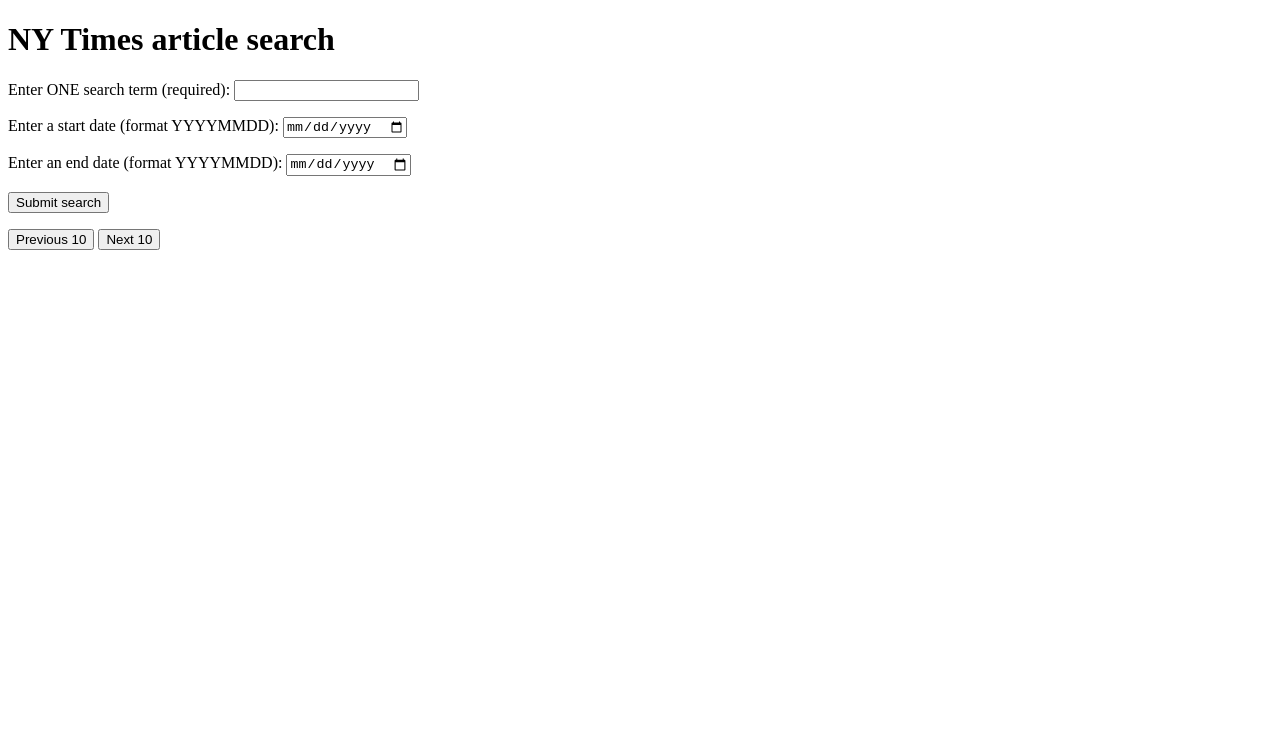
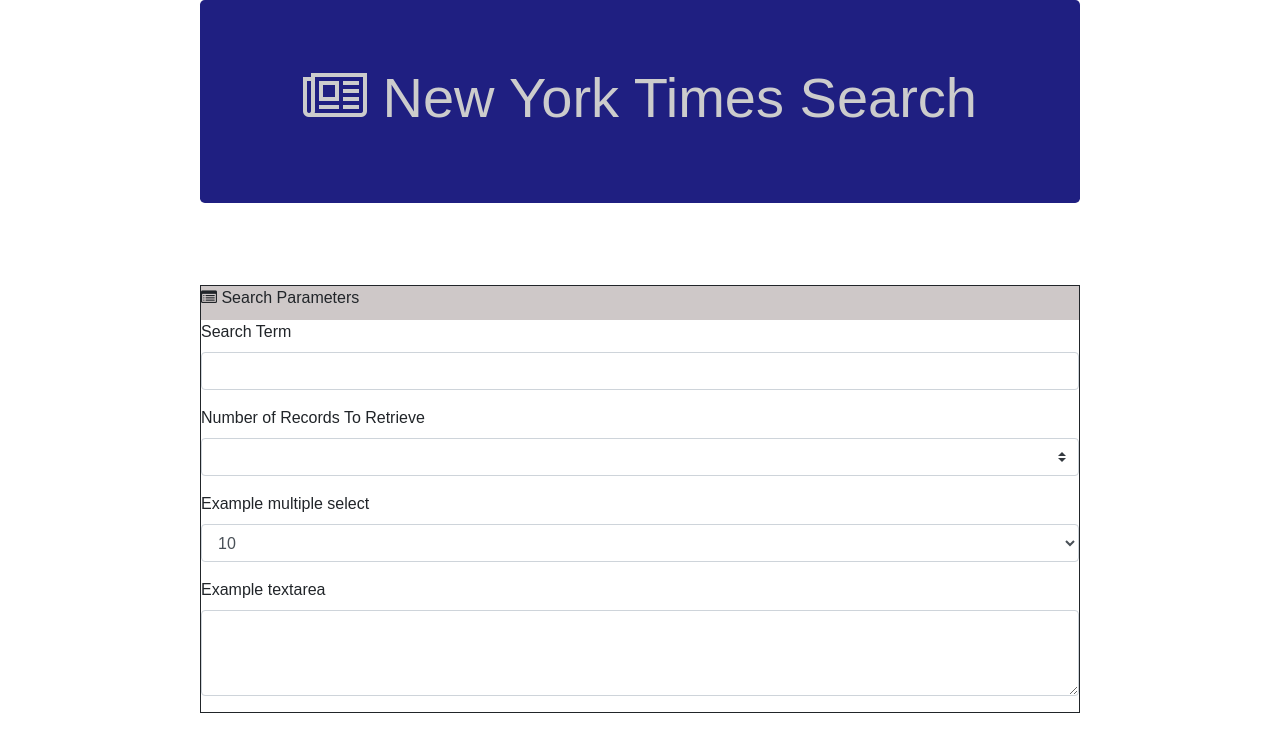
Before and after one commit to vighimre87/New_York_Times_Articles_Search, a plain HTML site: page index.html in a window 1280 px wide. Drawn offline with nearby package versions, Linux system fonts and the light colour scheme.

Commit message:
added form and jumbotron to HTML

```diff
--- a/Assets/script.js
+++ b/Assets/script.js
@@ -0,0 +1,16 @@
+const queryURL = "https://api.nytimes.com/svc/search/v2/articlesearch.json?&api-key=HsQKsBMeftCAiZmiLYg4PCgRjZA4Tqwo";
+
+const submitBtn = $(".submit");
+const prevBtn= $(".prev");
+const nextBtn = $(".next");
+
+submitBtn.on("click", function() {
+    $.ajax({
+        url: queryURL,
+        method: "GET"
+      })
+
+        .then(function(response) {
+            console.log(response);
+        });
+});
--- a/Assets/styles.css
+++ b/Assets/styles.css
@@ -2,65 +2,26 @@ body {
   font-family: sans-serif;
 }
 
-.wrapper {
-  width: 80%;
-  margin: 0 auto;
+.jumbotron {
+  color: #ccc;
+  background-color: rgb(31, 31, 129);
   display: flex;
+  justify-content: center;
+  margin-left: 200px;
+  margin-right: 200px;
 }
 
-.controls, .results {
-  flex: 1;
-  padding: 10px;
+header {
+  padding-bottom: 50px;
 }
 
-form p:nth-of-type(1) {
-  margin-top: 0;
+form {
+  margin-left: 200px;
+  margin-right: 200px;
+  border: 1px solid;
 }
 
-h1 {
-  text-align: center;
+#form-header {
+  background-color: rgb(206, 200, 200);
+  padding-bottom: 10px;
 }
-
-h2 {
-  font-size: 20px;
-}
-
-article p {
-  font-size: 14px;
-  line-height: 1.5;
-}
-
-article p.keywords {
-  line-height: 2;
-}
-
-nav {
-  margin-bottom: 50px;
-}
-
-.prev {
-  float: left;
-}
-
-.next {
-  float: right;
-}
-
-article {
-  padding: 10px;
-  margin-bottom: 20px;
-  background-color: #ddd;
-  border: 1px solid #ccc;
-}
-
-img {
-  float: right;
-  margin-left: 20px;
-  max-width: 200px;
-}
-
-span {
-  background-color: #ccc;
-  padding: 5px;
-  margin: 5px;
-}
--- a/index.html
+++ b/index.html
@@ -4,42 +4,55 @@
     <meta charset="utf-8">
     <meta name="viewport" content="width=device-width, initial-scale=1.0">
     <title>NY Times API example</title>
-    <script src="scripts/main.js" defer></script>
-    <link href="styles/style.css" rel="stylesheet">
+    <link rel="stylesheet" href="https://cdn.jsdelivr.net/npm/bootstrap@4.0.0/dist/css/bootstrap.min.css" integrity="sha384-Gn5384xqQ1aoWXA+058RXPxPg6fy4IWvTNh0E263XmFcJlSAwiGgFAW/dAiS6JXm" crossorigin="anonymous">
+    <link rel="stylesheet" href="https://maxcdn.bootstrapcdn.com/font-awesome/4.5.0/css/font-awesome.min.css">
+    <link href="Assets/styles.css" rel="stylesheet">
 </head>
 <body>
-<h1>NY Times article search</h1>
+    <!-- Header with the jumbotron -->
+    <header>
+        <div class="jumbotron">
+            <h1 class="display-4"><strong>
+                <i class="fa fa-newspaper-o"></i>
+                New York Times Search
+            </strong></h1>
+        </div>
+    </header>
 
-<div class="wrapper">
+    <!-- Query form with user input -->
+    <section id="form-container">
+        <form id="search-parameter">
+            <div id="form-header"><strong>
+            </strong>
+                <i class="fa fa-list-alt"></i>
+                Search Parameters
+            </div>
+            <div class="form-group">
+              <label for="searchTerm">Search Term</label>
+              <input type="text" class="form-control" id="searchTerm" placeholder="">
+            </div>
+            <div class="form-group">
+              <label for="numberOfRecords">Number of Records To Retrieve</label>
+              <select class="custom-select" id="numberOfRecords" aria-labelledby="dropdownMenuButton">
 
-    <div class="controls">
-        <form>
-            <p>
-                <label for="search">Enter ONE search term (required): </label>
-                <input type="text" id="search" class="search" required>
-            </p>
-            <p>
-                <label for="start-date">Enter a start date (format YYYYMMDD): </label>
-                <input type="date" id="start-date" class="start-date" pattern="[0-9]{8}">
-            </p>
-            <p>
-                <label for="end-date">Enter an end date (format YYYYMMDD): </label>
-                <input type="date" id="end-date" class="end-date" pattern="[0-9]{8}">
-            </p>
-            <p>
-                <button class="submit">Submit search</button>
-            </p>
-        </form>
-    </div class="results">
-    <nav>
-      <button class=""prev>Previous 10</button>
-      <button class="next">Next 10</button>
-    </nav>
-
-    <div>
+              </select>
+            </div>
+            <div class="form-group">
+              <label for="exampleFormControlSelect2">Example multiple select</label>
+              <select class="form-control" id="exampleFormControlSelect2" aria-labelledby="dropdownMenuButton">
+                <option selected value="1">1</option>
+                <option value="5" selected>5</option>
+                <option value="10" selected>10</option>
+              </select>
+            </div>
+            <div class="form-group">
+              <label for="exampleFormControlTextarea1">Example textarea</label>
+              <textarea class="form-control" id="exampleFormControlTextarea1" rows="3"></textarea>
+            </div>
+          </form>
+    </section>
 
 
-    </div>
-
+    <script src="Assets/script.js"></script>
 </body>
 </html>
```
